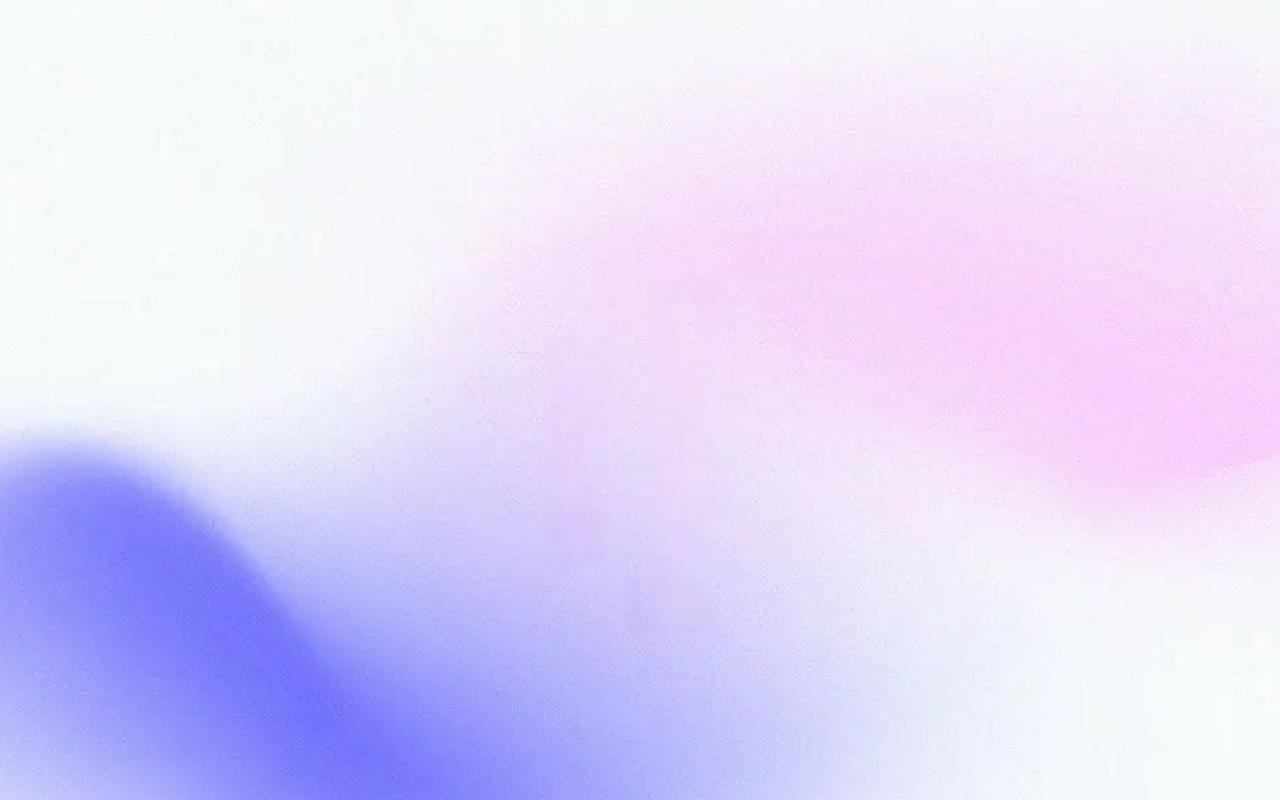
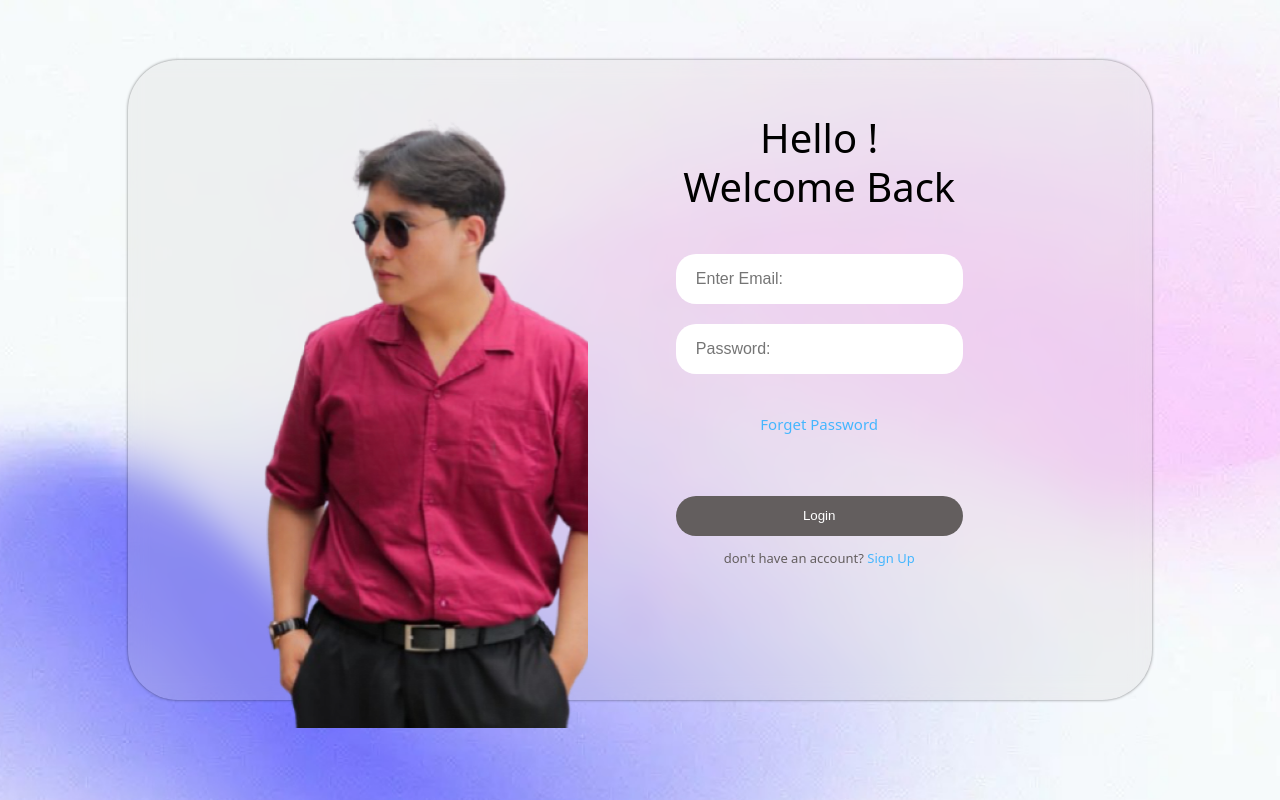
Before and after one commit to WawanJanuar/CVJA-Libary, a React (Create React App) app: page / in a window 1280 px wide. Built offline with nearby package versions, Linux system fonts and the light colour scheme; the HTML template or start-up script is replaced by a standard one.

Commit message:
Pembuatan halaman login dan penyelesaian login page

```diff
--- a/package.json
+++ b/package.json
@@ -4,9 +4,13 @@
   "private": true,
   "dependencies": {
     "cra-template": "1.2.0",
+    "dom": "^0.0.3",
     "react": "^19.0.0",
     "react-dom": "^19.0.0",
-    "react-scripts": "5.0.1"
+    "react-router-dom": "^7.0.2",
+    "react-scripts": "5.0.1",
+    "router": "^1.3.8",
+    "url": "^0.11.4"
   },
   "scripts": {
     "start": "react-scripts start",
--- a/src/App.js
+++ b/src/App.js
@@ -1,9 +1,15 @@
+import React from 'react';
+import { BrowserRouter as Router, Route, Routes } from 'react-router-dom';
 import './App.css';
+import Login from './login/Login';
 
 function App() {
   return (
-    <div className="App">
-    </div>
+    <Router>
+      <Routes>
+        <Route path='/' element={<Login />} />
+      </Routes>
+    </Router>
   );
 }
 
--- a/src/Login/login.jsx
+++ b/src/Login/login.jsx
@@ -1,6 +1,72 @@
-import React from "react";
+import React, { useState } from "react";
+import { Link, useNavigate } from "react-router-dom";
 import loginCss from "./login.module.css"
 
-const login = () => {
+const Login = () => {
 
+    const [email, SetEmail] = useState("")
+    const [password, SetPassword] = useState("")
+
+    const navigate = useNavigate()
+
+    const HandleLogin = (e) => {
+        e.preventDefault()
+
+        if(email === "wawanjanuar@gmail.id" && password === "12345A"){
+            alert("Login berhasil")
+            console.log("Login berhasil")
+            SetEmail("")
+            SetPassword("")
+            navigate('/')
+        } else {
+            alert("Login gagal")
+            console.log("Login gagal")
+            SetEmail("")
+            SetPassword("")
+        }
+    }
+
+    return(
+        <>
+            {/* pembuatan container untuk layar blur */}
+            <div className={loginCss.Container}>
+                <section className={loginCss.sect1}>
+                    <div className={loginCss.img}></div>
+                </section>
+                <section className={loginCss.sect2}>
+                    <div className={loginCss.formLog}>
+                        <h2>Hello !</h2>
+                        <h3>Welcome Back</h3>
+                        <form onSubmit={HandleLogin}>
+                            <input
+                            type="email"
+                            value={email}
+                            onChange={(e) => SetEmail(e.target.value)}
+                            placeholder="Enter Email:"
+                            className={loginCss.email} />
+
+                            <input
+                            type="password"
+                            value={password}
+                            onChange={(e) => SetPassword(e.target.value)}
+                            placeholder="Password:"
+                            className={loginCss.pass} />
+
+                            <Link className={loginCss.forgot} to = './'>Forget Password</Link>
+
+                            <br />
+
+                            <button type="submit" className={loginCss.submit}>Login</button>
+
+                            <p className={loginCss.signt}>don't have an account?
+                                <Link className={loginCss.sign} to = './'> Sign Up</Link>
+                            </p>
+                        </form>
+                    </div>
+                </section>
+            </div>
+        </>
+    )
 }
+
+export default Login;
--- a/src/Login/login.module.css
+++ b/src/Login/login.module.css
@@ -1,3 +1,96 @@
 body {
-    background-image: url(../Resource/Background.png);
+    overflow-y: hidden;
+    font-family: system-ui, -apple-system, BlinkMacSystemFont, 'Segoe UI', Roboto, Oxygen, Ubuntu, Cantarell, 'Open Sans', 'Helvetica Neue', sans-serif;
 }
+
+.Container {
+    width: 80vw;
+    height: 80vh;
+    margin: 4% auto;
+    display: flex;
+    flex-direction: row;
+    border-radius: 50px;
+    background: rgba(205, 200, 200, 0.2);
+    backdrop-filter: blur(10px);
+    box-shadow: 0 0 3px rgba(0, 0, 0, 0.5);
+    position: relative;
+    overflow: visible;
+}
+
+/* bagian isi dalam container pemisahan
+sect1 untuk gambar sect2 untuk form
+*/
+.sect1, .sect2 {
+    width: 50%;
+    height: 100%;
+    display: flex;
+}
+
+/* img */
+.img {
+    background-image: url(../Resource/VincWallp-LOGSIGN3.png);
+    width: 40%;
+    height: 119%;
+    background-repeat: no-repeat;
+    position: absolute;
+    top: -50px;
+    margin: 15px 0 0 50px;
+}
+
+/* form login */
+.formLog {
+    text-align: center;
+    width: 70%;
+}
+
+.formLog h2, h3 {
+    margin-top: 50px;
+    font-size: 40px;
+    font-weight: lighter;
+}
+
+.formLog h3 {
+    margin-top: -40px;
+}
+
+.email, .pass {
+    display: flex;
+    flex-direction: column;
+    border-style: none;
+    margin: 20px auto;
+    padding: 20px;
+    box-sizing: border-box;
+    width: 80%;
+    height: 50px;
+    border-radius: 20px;
+    font-size: 16px;
+}
+
+.submit {
+    width: 80%;
+    height: 40px;
+    padding: 10px 30px;
+    background: #635E5E;
+    color: white;
+    border: none;
+    border-radius: 20px;
+    cursor: pointer;
+}
+
+.forgot {
+    text-decoration: none;
+    color: #45B6FE;
+    display: block;
+    margin: 40px;
+    font-size: 15px;
+}
+
+.sign {
+    text-decoration: none;
+    color: #45B6FE;
+    font-size: 13px;
+}
+.signt {
+    font-size: 13px;
+    color: #635E5E;
+}
```
Also changed, not shown: src/Resource/VincWallp-LOGSIGN3.png (added), 1 other file (tests, documents, lock files or other folders).
